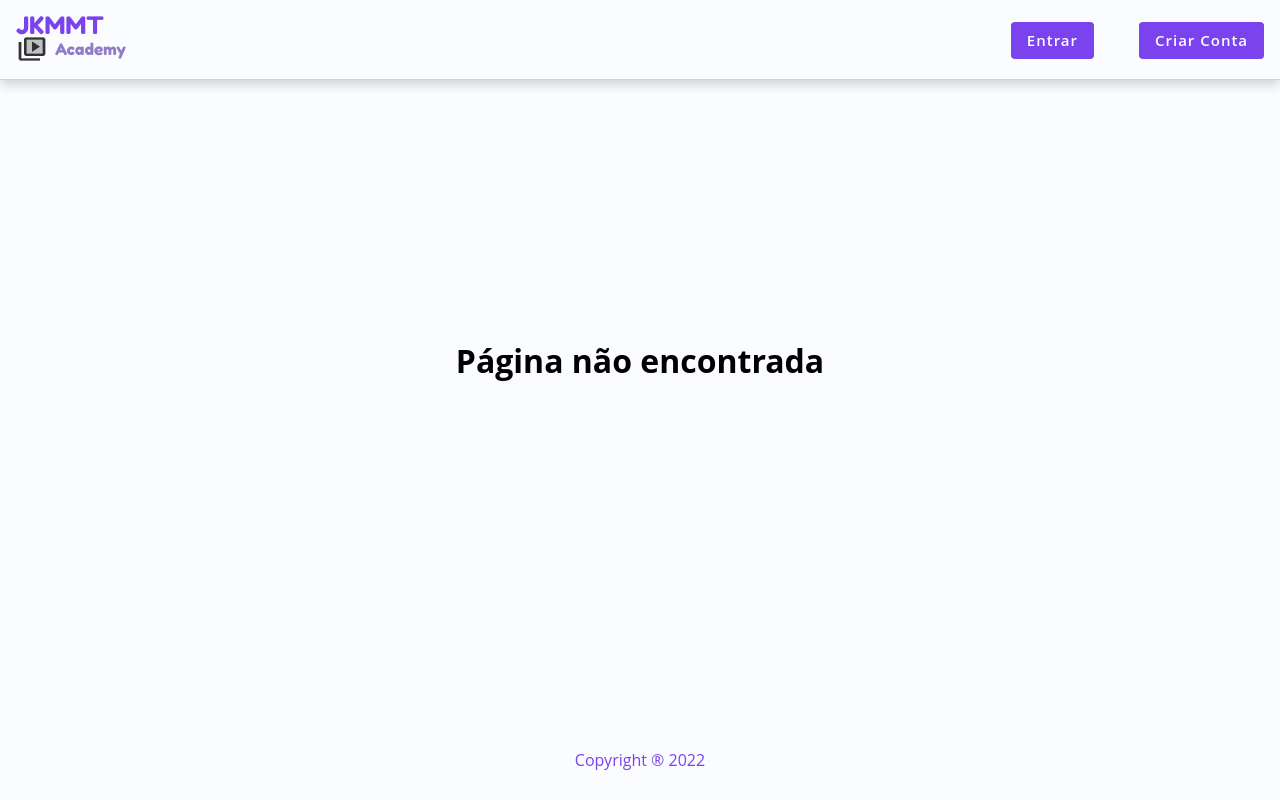
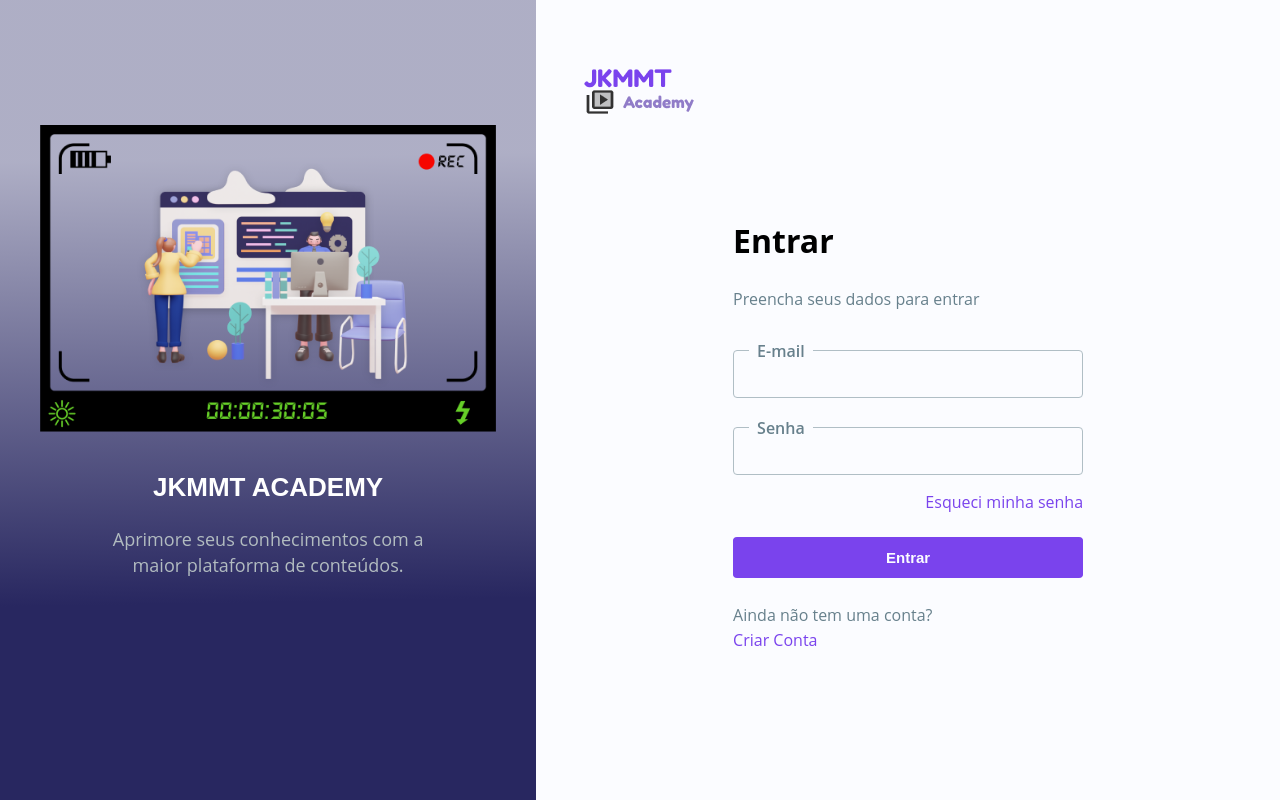
Before and after one commit to thiagoaraujodev/JKMMT-Academy, a React (Vite) app in the folder frontend/: page /login in a window 1280 px wide. Before the commit this address led to /404. Built offline with nearby package versions, Linux system fonts and the light colour scheme.

Commit message:
componente Login

```diff
--- a/frontend/src/components/Pages/Home/Questions/index.tsx
+++ b/frontend/src/components/Pages/Home/Questions/index.tsx
@@ -22,7 +22,7 @@ const Questions: React.FC<IPropsStyled> = ({ className }) => {
 									Criar Conta
 								</Link>
 
-								<Link className="bt bt-primary-outlined" to="/">
+								<Link className="bt bt-primary-outlined" to="/login">
 									Já tenho Conta
 								</Link>
 							</div>
--- /dev/null
+++ b/frontend/src/components/Pages/Login/index.tsx
@@ -0,0 +1,202 @@
+import { Link } from 'react-router-dom';
+import styled from 'styled-components';
+import LoginImage from '../../../assets/images/login.png';
+import logo from '../../../assets/images/logo.png';
+import { IPropsStyled } from '../../../interfaces/styled';
+
+const Login: React.FC<IPropsStyled> = ({ className }) => {
+	return (
+		<>
+			<div className={className}>
+				<div className="backgroundImage">
+					<img src={LoginImage} alt="" />
+					<h2>JKMMT ACADEMY</h2>
+					<p>Aprimore seus conhecimentos com a maior plataforma de conteúdos.</p>
+				</div>
+				<div className="form">
+					<header>
+						<div className="container">
+							<img src={logo} className="logo" alt="Logo JKMT Academy" />
+						</div>
+					</header>
+					<main>
+						<h1>Entrar</h1>
+						<p>Preencha seus dados para entrar</p>
+
+						<div className="label-float">
+							<input
+								type="email"
+								placeholder="Email"
+								// value={email}
+								// onChange={handleEmailInput}
+								required
+							/>
+							<label>E-mail</label>
+						</div>
+
+						<div className="label-float">
+							<input
+								type="password"
+								placeholder="password"
+								// value={password}
+								// onChange={handlePasswordInput}
+								required
+							/>
+							<label>Senha</label>
+						</div>
+
+						<Link className="forgot-password" to="/">
+							Esqueci minha senha
+						</Link>
+
+						<button className="bt bt-primary" type="button">
+							Entrar
+						</button>
+
+						<p
+							style={{
+								padding: 0,
+							}}
+						>
+							Ainda não tem uma conta?
+						</p>
+
+						<Link className="create-account" to="/">
+							Criar Conta
+						</Link>
+					</main>
+				</div>
+			</div>
+		</>
+	);
+};
+
+export default styled(Login)`
+	width: 100%;
+	display: flex;
+
+	.backgroundImage {
+		width: min(70%, 960px);
+		height: 100vh;
+		padding: 125px 40px 40px 40px;
+		background: linear-gradient(359deg, #282760 25%, rgba(31, 30, 90, 0.35) 80%);
+		display: flex;
+		flex-direction: column;
+		justify-content: center;
+		align-items: center;
+
+		h2 {
+			padding-top: 32px;
+			font-family: 'Coda Caption', sans-serif;
+			font-style: normal;
+			font-weight: 800;
+			font-size: 26px;
+			line-height: 46px;
+			color: #ffffff;
+		}
+		p {
+			padding-top: 16px;
+			width: 100%;
+			max-width: 335px;
+			height: 100%;
+			max-height: 35vh;
+			font-family: 'Open Sans', sans-serif;
+			font-size: 18px;
+			line-height: 26px;
+			text-align: center;
+			color: var(--color-gray-lighter);
+		}
+
+		@media (max-width: 991px) {
+			display: none;
+		}
+	}
+
+	.form {
+		width: 100%;
+		padding: 32px;
+
+		header {
+			width: 100%;
+			padding-top: 32px;
+
+			.container {
+				width: 100%;
+
+				img {
+					max-width: 110px;
+				}
+			}
+		}
+
+		main {
+			max-width: 350px;
+			padding-top: 100px;
+			margin-left: auto;
+			margin-right: auto;
+
+			h1 {
+				font-size: 32px;
+				font-weight: 700;
+				line-height: 40px;
+				padding-bottom: 24px;
+			}
+			p {
+				color: var(--color-gray-light);
+				line-height: 175%;
+				padding-bottom: 16px;
+			}
+
+			.label-float {
+				position: relative;
+				padding-top: 13px;
+
+				label {
+					padding: 0 8px;
+					position: absolute;
+					top: 13px;
+					left: 16px;
+					background-color: var(--bg-color-primary);
+					text-align: center;
+
+					font-family: 'Open Sans';
+					font-weight: 600;
+					line-height: 18px;
+					color: var(--color-gray-light);
+				}
+
+				input {
+					width: 100%;
+					font-size: 16px;
+					margin: 8px 0;
+					padding: 14px 16px;
+					border: 1px solid var(--color-gray);
+					border-radius: 4px;
+					background: var(--bg-color-primary);
+					color: var(--color-gray-light);
+				}
+				input::placeholder {
+					color: var(--bg-color-primary);
+				}
+			}
+
+			.forgot-password {
+				color: var(--color-primary) !important;
+				float: right;
+				padding: 8px 0;
+			}
+
+			button {
+				margin-top: 16px;
+				margin-bottom: 24px;
+				width: 100%;
+				height: 40px;
+				cursor: pointer;
+			}
+
+			.create-account {
+				color: var(--color-primary) !important;
+			}
+		}
+	}
+`;
--- a/frontend/src/components/Pages/index.tsx
+++ b/frontend/src/components/Pages/index.tsx
@@ -4,6 +4,7 @@ import GlobalStyle from '../../styles/globalStyles';
 import Footer from '../Shared/Footer';
 import Header from '../Shared/Header';
 import Home from './Home';
+import Login from './Login';
 
 const Pages = memo(() => {
 	return (
@@ -12,6 +13,7 @@ const Pages = memo(() => {
 				<GlobalStyle />
 				<Routes>
 					<Route path="/" element={<Home />} />
+					<Route path="/login" element={<Login />} />
 					<Route
 						path="/404"
 						element={
--- a/frontend/src/components/Shared/Header/NavBar/index.tsx
+++ b/frontend/src/components/Shared/Header/NavBar/index.tsx
@@ -15,7 +15,7 @@ const NavBar: React.FC<IPropsStyled> = ({ className }) => {
 
 			<div className={`${className} ${openMenu ? '' : openMenu}`}>
 				<div className="menu">
-					<Link className="bt bt-primary" to="/">
+					<Link className="bt bt-primary" to="/login">
 						Entrar
 					</Link>
 
--- a/frontend/src/styles/globalStyles.tsx
+++ b/frontend/src/styles/globalStyles.tsx
@@ -1,4 +1,9 @@
 import { createGlobalStyle } from 'styled-components';
+
+<style>
+	@import
+	url('https://fonts.googleapis.com/css2?family=Coda+Caption:wght@800&family=Open+Sans:wght@400;600;700;800&display=swap');
+</style>;
 
 const GlobalStyle = createGlobalStyle`
   * {
@@ -63,9 +68,12 @@ iframe {
 
 /*==== VARIABLES ============================ */
 :root {
+	--bg-color-primary: #fbfcff;
 	--color-primary: #7A43ED;
 	--color-green: #4CAF50;
-	--bg-color-primary: #fbfcff;
+	--color-gray-light:#67808c;
+	--color-gray: #B0BEC5;
+	--color-gray-lighter: #B2BCC0;
 }
 
 /*===  BASE ============================ */
```
Also changed, not shown: frontend/src/assets/Images/login.png (added).
